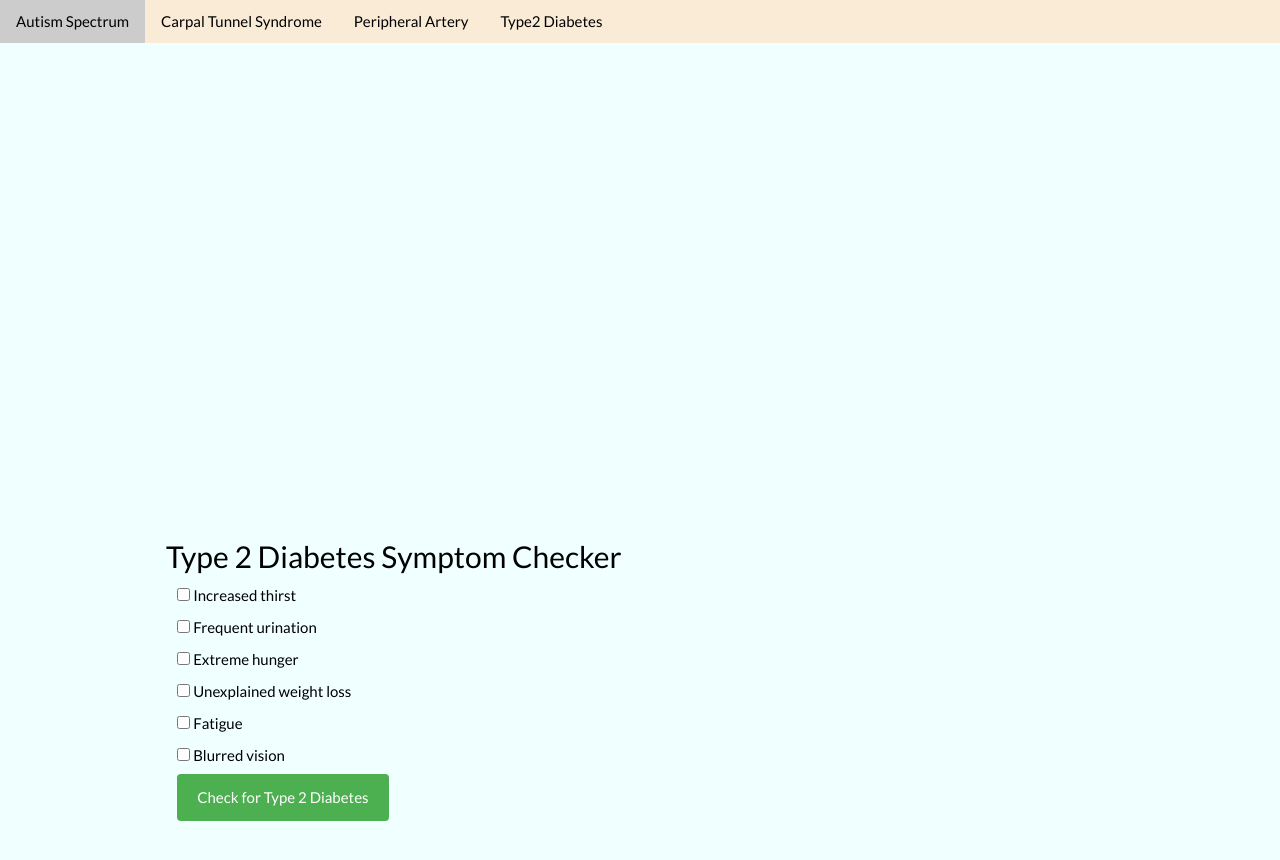
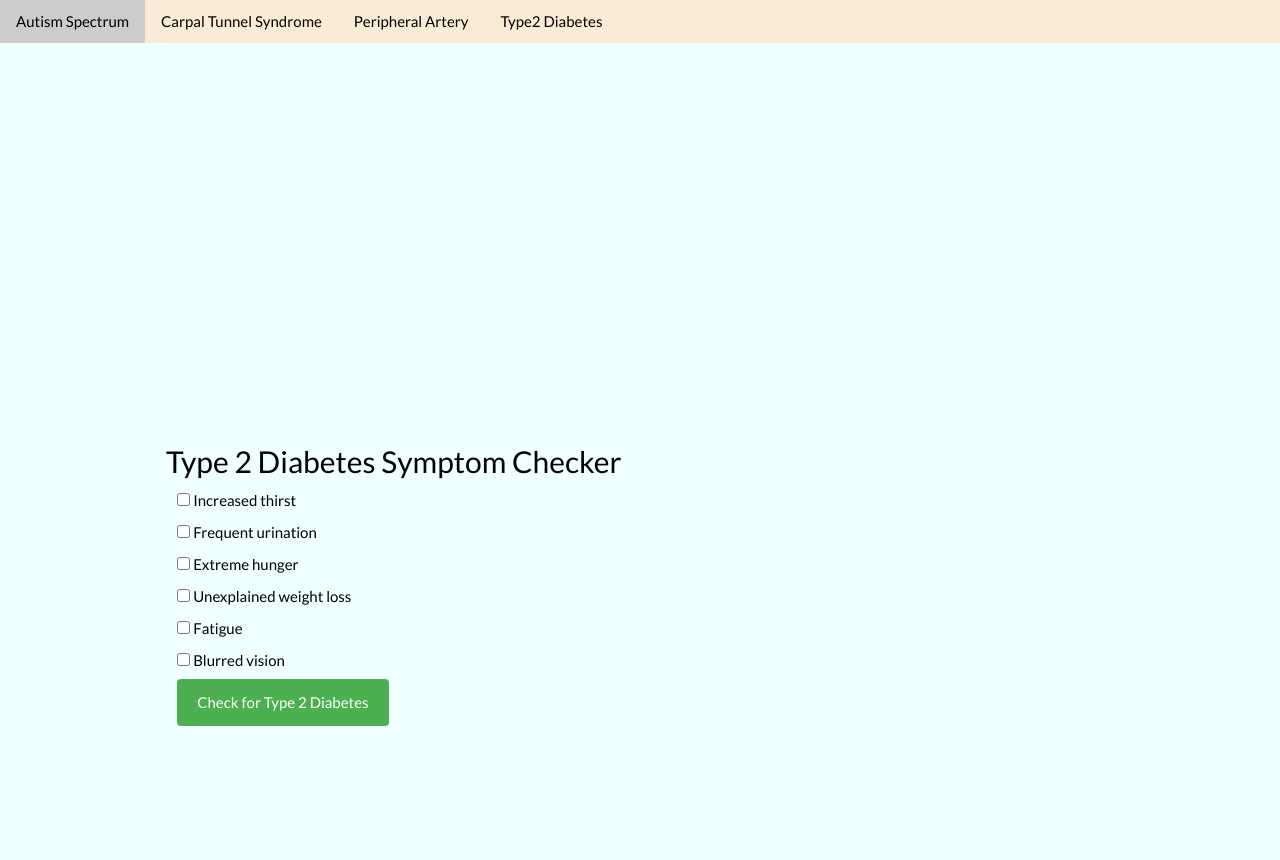
Before and after one commit to ftech123/eeg, a plain HTML site: page Type2Diabetes.html in a window 1280 px wide. After the commit the page ends 805 px from the top, so only its background shows below. Drawn offline with nearby package versions, Linux system fonts and the light colour scheme.

Commit message:
Update Type2Diabetes.html

```diff
--- a/Type2Diabetes.html
+++ b/Type2Diabetes.html
@@ -66,7 +66,7 @@ label {
 <div class="w3-content w3-container w3-padding-64">
 
 
-  <h2 style="margin-top: 50%;">Type 2 Diabetes Symptom Checker</h2>
+  <h2 style="margin-top: 40%;">Type 2 Diabetes Symptom Checker</h2>
   <div class="container">
     <div class="form-group">
         <label><input type="checkbox" id="symptom1"> Increased thirst</label>
```
